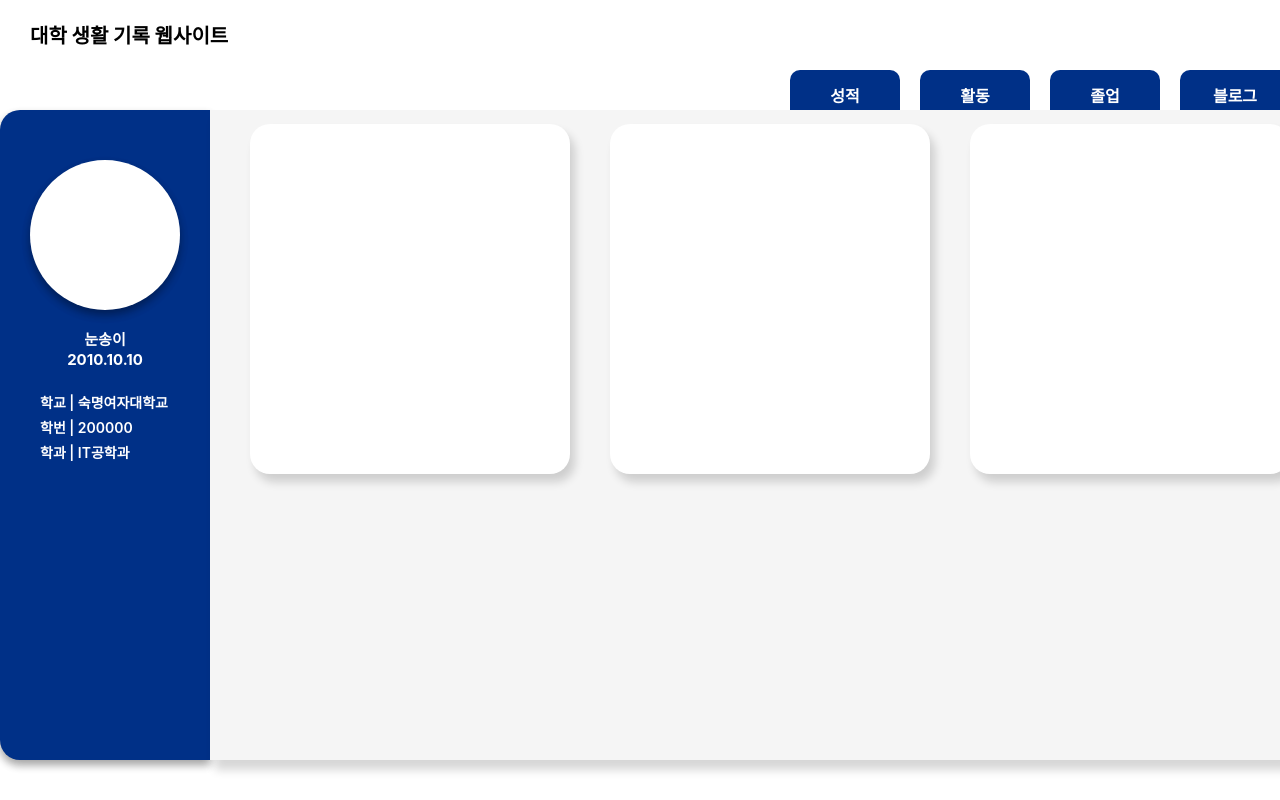
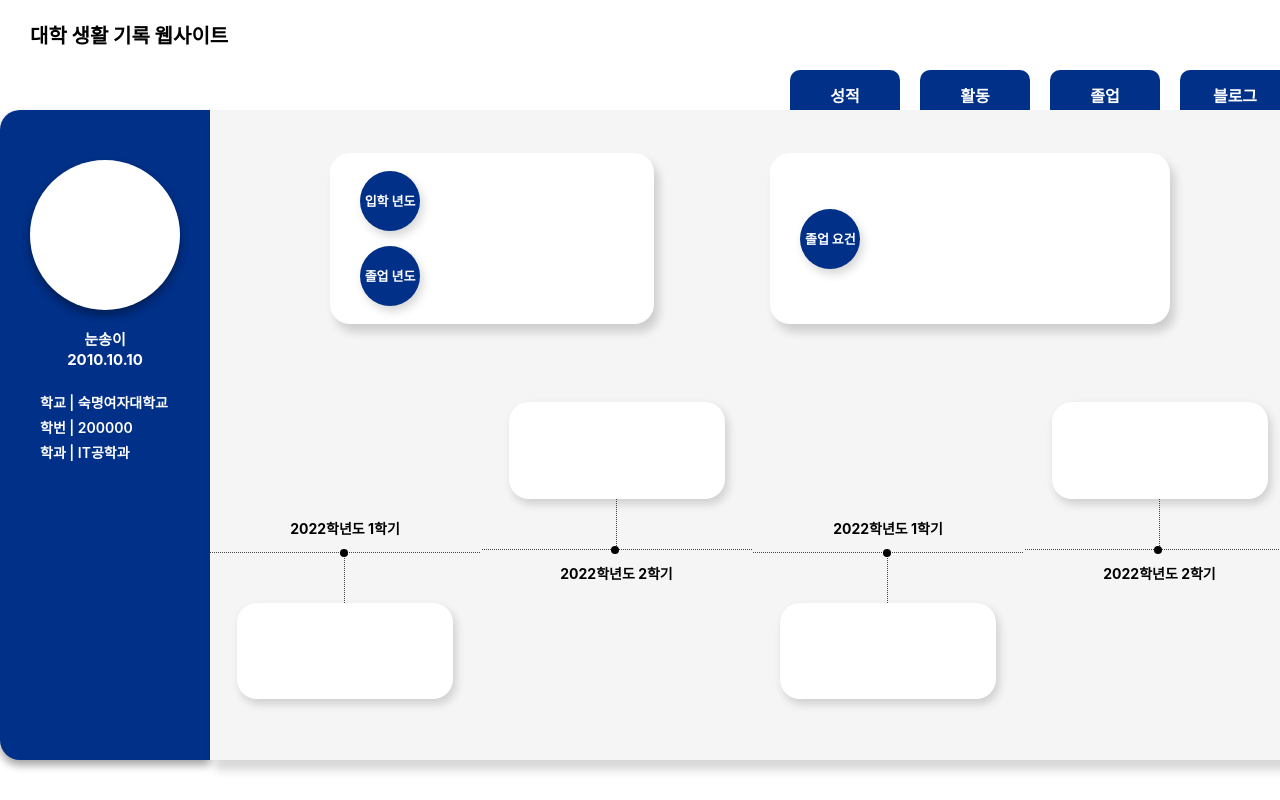
Before and after one commit to JIMIN1020/react-project-univ_life, a React (Create React App) app: page / in a window 1280 px wide. Built offline with nearby package versions, Linux system fonts and the light colour scheme.

Commit message:
3-졸업_스크롤 기능 추가

```diff
--- a/package.json
+++ b/package.json
@@ -1,5 +1,5 @@
 {
-  "name": "web-ui",
+  "name": "univ_life",
   "version": "0.1.0",
   "private": true,
   "dependencies": {
--- a/src/App.js
+++ b/src/App.js
@@ -5,7 +5,7 @@ import MainPage from "./Pages/MainPage";
 import Page from "./Pages/Page";
 
 function App() {
-  return <GradePage></GradePage>;
+  return <GraduationPage></GraduationPage>;
 }
 
 export default App;
--- a/src/Pages/Components/GraduationPage/PlanBottom.module.css
+++ b/src/Pages/Components/GraduationPage/PlanBottom.module.css
@@ -1,5 +1,5 @@
 .container {
-  width: 25%;
+  width: 270px;
   height: 100%;
 }
 
@@ -10,7 +10,7 @@
 }
 
 .planBox {
-  width: 100%;
+  width: 270px;
   height: 38%;
 
   display: flex;
@@ -28,7 +28,7 @@
 }
 
 .lines {
-  width: 100%;
+  width: 270px;
   display: flex;
   justify-content: space-between;
   position: relative;
--- a/src/Pages/Components/GraduationPage/PlanTop.module.css
+++ b/src/Pages/Components/GraduationPage/PlanTop.module.css
@@ -1,5 +1,5 @@
 .container {
-  width: 25%;
+  width: 270px;
   height: 100%;
   margin-left: 1.5px;
   margin-right: 1.5px;
@@ -12,7 +12,7 @@
 }
 
 .planBox {
-  width: 100%;
+  width: 270px;
   height: 38.2%;
 
   display: flex;
@@ -31,7 +31,7 @@
 }
 
 .lines {
-  width: 100%;
+  width: 270px;
   display: flex;
   justify-content: space-between;
   position: relative;
--- a/src/Pages/GraduationPage.js
+++ b/src/Pages/GraduationPage.js
@@ -37,6 +37,7 @@ const GraduationPage = () => {
               <PlanTop />
               <PlanBottom />
               <PlanTop />
+              <PlanBottom />
             </div>
           </div>
         </div>
--- a/src/Pages/GraduationPage.module.css
+++ b/src/Pages/GraduationPage.module.css
@@ -112,8 +112,10 @@
 }
 
 .contentBottom {
-  width: 100%;
+  width: 1080px;
   height: 65%;
 
   display: flex;
+  white-space: nowrap;
+  overflow-x: auto;
 }
```
